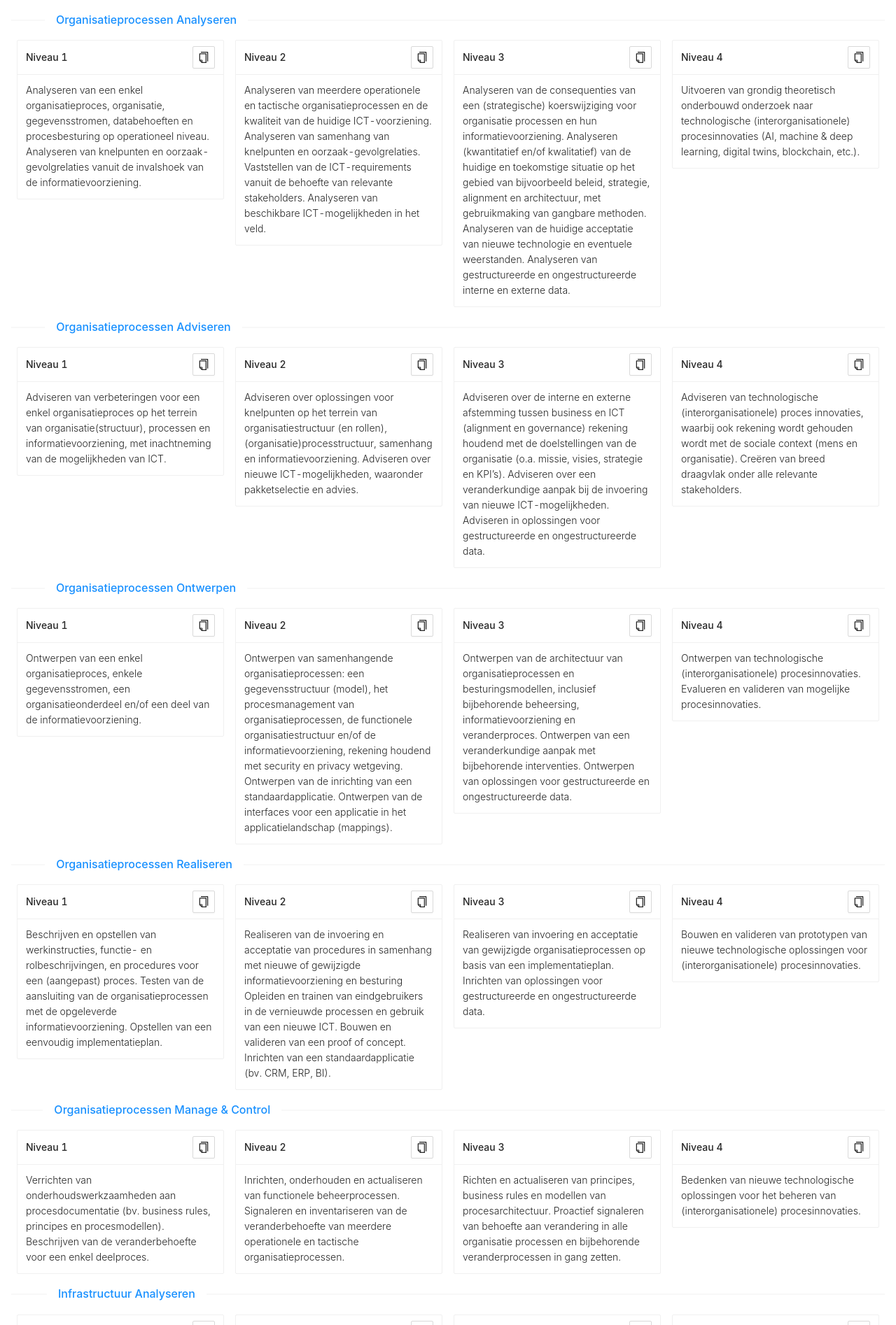
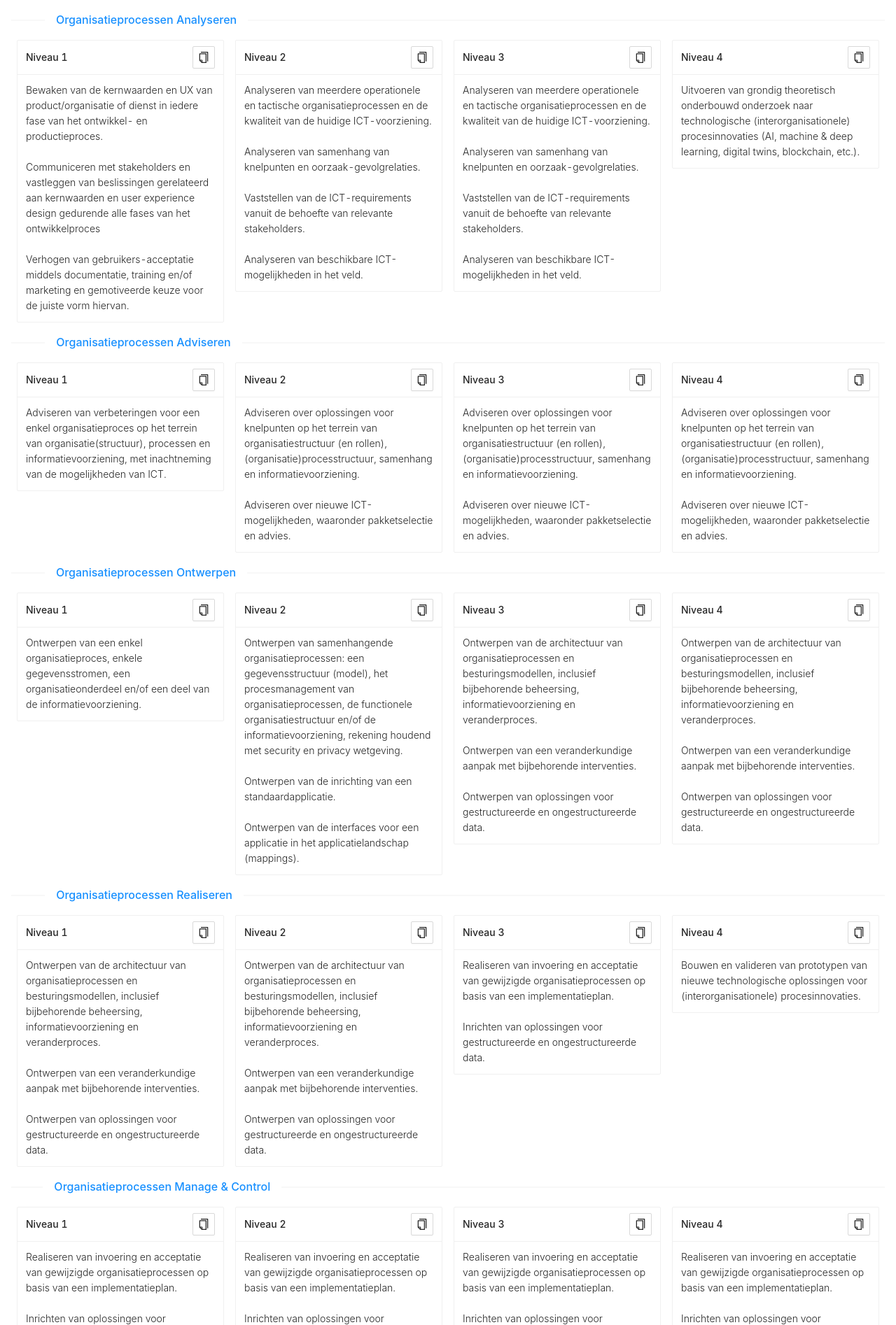
Before and after one commit to spark-156/leveling-education-framework, a React (Create React App) app in the folder frontend/: page / in a window 1280 px wide. Shown: the part 2266-4160 px from the top of the page at 70% size. Built offline with nearby package versions, Linux system fonts and the light colour scheme.

Commit message:
update organisatieprocessen

```diff
--- a/frontend/src/data/hboi.js
+++ b/frontend/src/data/hboi.js
@@ -65,34 +65,86 @@ export const hboi = {
     `Aansturen van een complex project vanuit UX-perspectief op strategisch niveau met inachtneming van korte en lange termijn, betrekken en overtuigen van stakeholders zowel formeel als informeel.`
   ],
   "Organisatieprocessen Analyseren": [
-    `Analyseren van een enkel organisatieproces, organisatie, gegevensstromen, databehoeften en procesbesturing op operationeel niveau. Analyseren van knelpunten en oorzaak-gevolgrelaties vanuit de invalshoek van de informatievoorziening.`,
-    `Analyseren van meerdere operationele en tactische organisatieprocessen en de kwaliteit van de huidige ICT-voorziening. Analyseren van samenhang van knelpunten en oorzaak-gevolgrelaties. Vaststellen van de ICT-requirements vanuit de behoefte van relevante stakeholders. Analyseren van beschikbare ICT-mogelijkheden in het veld.`,
-    `Analyseren van de consequenties van een (strategische) koerswijziging voor organisatie processen en hun informatievoorziening. Analyseren (kwantitatief en/of kwalitatief) van de huidige en toekomstige situatie op het gebied van bijvoorbeeld beleid, strategie, alignment en architectuur, met gebruikmaking van gangbare methoden. Analyseren van de huidige acceptatie van nieuwe technologie en eventuele weerstanden. Analyseren van gestructureerde en ongestructureerde interne en externe data.`,
+    `Bewaken van de kernwaarden en UX van product/organisatie of dienst in iedere fase van het ontwikkel- en productieproces.
+
+    Communiceren met stakeholders en vastleggen van beslissingen gerelateerd aan kernwaarden en user experience design gedurende alle fases van het ontwikkelproces
+
+    Verhogen van gebruikers-acceptatie middels documentatie, training en/of marketing en gemotiveerde keuze voor de juiste vorm hiervan.`,
+    `Analyseren van meerdere operationele en tactische organisatieprocessen en de kwaliteit van de huidige ICT-voorziening.
+
+    Analyseren van samenhang van knelpunten en oorzaak-gevolgrelaties.
+
+    Vaststellen van de ICT-requirements vanuit de behoefte van relevante stakeholders.
+
+    Analyseren van beschikbare ICT-mogelijkheden in het veld.`,
+    `Analyseren van meerdere operationele en tactische organisatieprocessen en de kwaliteit van de huidige ICT-voorziening.
+
+    Analyseren van samenhang van knelpunten en oorzaak-gevolgrelaties.
+
+    Vaststellen van de ICT-requirements vanuit de behoefte van relevante stakeholders.
+
+    Analyseren van beschikbare ICT-mogelijkheden in het veld.`,
     `Uitvoeren van grondig theoretisch onderbouwd onderzoek naar technologische (interorganisationele) procesinnovaties (AI, machine & deep learning, digital twins, blockchain, etc.).`,
   ],
   "Organisatieprocessen Adviseren": [
     `Adviseren van verbeteringen voor een enkel organisatieproces op het terrein van organisatie(structuur), processen en informatievoorziening, met inachtneming van de mogelijkheden van ICT.`,
-    `Adviseren over oplossingen voor knelpunten op het terrein van organisatiestructuur (en rollen), (organisatie)processtructuur, samenhang en informatievoorziening. Adviseren over nieuwe ICT-mogelijkheden, waaronder pakketselectie en advies.`,
-    `Adviseren over de interne en externe afstemming tussen business en ICT (alignment en governance) rekening houdend met de doelstellingen van de organisatie (o.a. missie, visies, strategie en KPI’s). Adviseren over een veranderkundige aanpak bij de invoering van nieuwe ICT-mogelijkheden. Adviseren in oplossingen voor gestructureerde en ongestructureerde data.`,
-    `Adviseren van technologische (interorganisationele) proces innovaties, waarbij ook rekening wordt gehouden wordt met de sociale context (mens en organisatie). Creëren van breed draagvlak onder alle relevante stakeholders.`,
+    `Adviseren over oplossingen voor knelpunten op het terrein van organisatiestructuur (en rollen), (organisatie)processtructuur, samenhang en informatievoorziening.
+
+    Adviseren over nieuwe ICT-mogelijkheden, waaronder pakketselectie en advies.`,
+    `Adviseren over oplossingen voor knelpunten op het terrein van organisatiestructuur (en rollen), (organisatie)processtructuur, samenhang en informatievoorziening.
+
+    Adviseren over nieuwe ICT-mogelijkheden, waaronder pakketselectie en advies.`,
+    `Adviseren over oplossingen voor knelpunten op het terrein van organisatiestructuur (en rollen), (organisatie)processtructuur, samenhang en informatievoorziening.
+
+    Adviseren over nieuwe ICT-mogelijkheden, waaronder pakketselectie en advies.`,
   ],
   "Organisatieprocessen Ontwerpen": [
     `Ontwerpen van een enkel organisatieproces, enkele gegevensstromen, een organisatieonderdeel en/of een deel van de informatievoorziening.`,
-    `Ontwerpen van samenhangende organisatieprocessen: een gegevensstructuur (model), het procesmanagement van organisatieprocessen, de functionele organisatiestructuur en/of de informatievoorziening, rekening houdend met security en privacy wetgeving. Ontwerpen van de inrichting van een standaardapplicatie. Ontwerpen van de interfaces voor een applicatie in het applicatielandschap (mappings).`,
-    `Ontwerpen van de architectuur van organisatieprocessen en besturingsmodellen, inclusief bijbehorende beheersing, informatievoorziening en veranderproces. Ontwerpen van een veranderkundige aanpak met bijbehorende interventies. Ontwerpen van oplossingen voor gestructureerde en ongestructureerde data.`,
-    `Ontwerpen van technologische (interorganisationele) procesinnovaties. Evalueren en valideren van mogelijke procesinnovaties.`,
+    `Ontwerpen van samenhangende organisatieprocessen: een gegevensstructuur (model), het procesmanagement van organisatieprocessen, de functionele organisatiestructuur en/of de informatievoorziening, rekening houdend met security en privacy wetgeving.
+
+    Ontwerpen van de inrichting van een standaardapplicatie.
+
+    Ontwerpen van de interfaces voor een applicatie in het applicatielandschap (mappings).	`,
+    `Ontwerpen van de architectuur van organisatieprocessen en besturingsmodellen, inclusief bijbehorende beheersing, informatievoorziening en veranderproces.
+
+    Ontwerpen van een veranderkundige aanpak met bijbehorende interventies.
+
+    Ontwerpen van oplossingen voor gestructureerde en ongestructureerde data.`,
+    `Ontwerpen van de architectuur van organisatieprocessen en besturingsmodellen, inclusief bijbehorende beheersing, informatievoorziening en veranderproces.
+
+    Ontwerpen van een veranderkundige aanpak met bijbehorende interventies.
+
+    Ontwerpen van oplossingen voor gestructureerde en ongestructureerde data.`,
   ],
   "Organisatieprocessen Realiseren": [
-    `Beschrijven en opstellen van werkinstructies, functie- en rolbeschrijvingen, en procedures voor een (aangepast) proces. Testen van de aansluiting van de organisatieprocessen met de opgeleverde informatievoorziening. Opstellen van een eenvoudig implementatieplan.`,
-    `Realiseren van de invoering en acceptatie van procedures in samenhang met nieuwe of gewijzigde informatievoorziening en besturing Opleiden en trainen van eindgebruikers in de vernieuwde processen en gebruik van een nieuwe ICT. Bouwen en valideren van een proof of concept. Inrichten van een standaardapplicatie (bv. CRM, ERP, BI).`,
-    `Realiseren van invoering en acceptatie van gewijzigde organisatieprocessen op basis van een implementatieplan. Inrichten van oplossingen voor gestructureerde en ongestructureerde data.`,
+    `Ontwerpen van de architectuur van organisatieprocessen en besturingsmodellen, inclusief bijbehorende beheersing, informatievoorziening en veranderproces.
+
+    Ontwerpen van een veranderkundige aanpak met bijbehorende interventies.
+
+    Ontwerpen van oplossingen voor gestructureerde en ongestructureerde data.`,
+    `Ontwerpen van de architectuur van organisatieprocessen en besturingsmodellen, inclusief bijbehorende beheersing, informatievoorziening en veranderproces.
+
+    Ontwerpen van een veranderkundige aanpak met bijbehorende interventies.
+
+    Ontwerpen van oplossingen voor gestructureerde en ongestructureerde data.`,
+    `Realiseren van invoering en acceptatie van gewijzigde organisatieprocessen op basis van een implementatieplan.
+
+    Inrichten van oplossingen voor gestructureerde en ongestructureerde data.`,
     `Bouwen en valideren van prototypen van nieuwe technologische oplossingen voor (interorganisationele) procesinnovaties.`,
   ],
   "Organisatieprocessen Manage & Control": [
-    `Verrichten van onderhoudswerkzaamheden aan procesdocumentatie (bv. business rules, principes en procesmodellen). Beschrijven van de veranderbehoefte voor een enkel deelproces.`,
-    `Inrichten, onderhouden en actualiseren van functionele beheerprocessen. Signaleren en inventariseren van de veranderbehoefte van meerdere operationele en tactische organisatieprocessen.`,
-    `Richten en actualiseren van principes, business rules en modellen van procesarchitectuur. Proactief signaleren van behoefte aan verandering in alle organisatie processen en bijbehorende veranderprocessen in gang zetten.`,
-    `Bedenken van nieuwe technologische oplossingen voor het beheren van (interorganisationele) procesinnovaties.`,
+    `Realiseren van invoering en acceptatie van gewijzigde organisatieprocessen op basis van een implementatieplan.
+
+    Inrichten van oplossingen voor gestructureerde en ongestructureerde data.`,
+    `Realiseren van invoering en acceptatie van gewijzigde organisatieprocessen op basis van een implementatieplan.
+
+    Inrichten van oplossingen voor gestructureerde en ongestructureerde data.`,
+    `Realiseren van invoering en acceptatie van gewijzigde organisatieprocessen op basis van een implementatieplan.
+
+    Inrichten van oplossingen voor gestructureerde en ongestructureerde data.`,
+    `Realiseren van invoering en acceptatie van gewijzigde organisatieprocessen op basis van een implementatieplan.
+
+    Inrichten van oplossingen voor gestructureerde en ongestructureerde data.`,
   ],
   "Infrastructuur Analyseren": [
     `Analyseren van een lokale/kleine infrastructuur volgens een standaardmethode en op basis van gegeven (niet-) functionele eisen.`,
```
